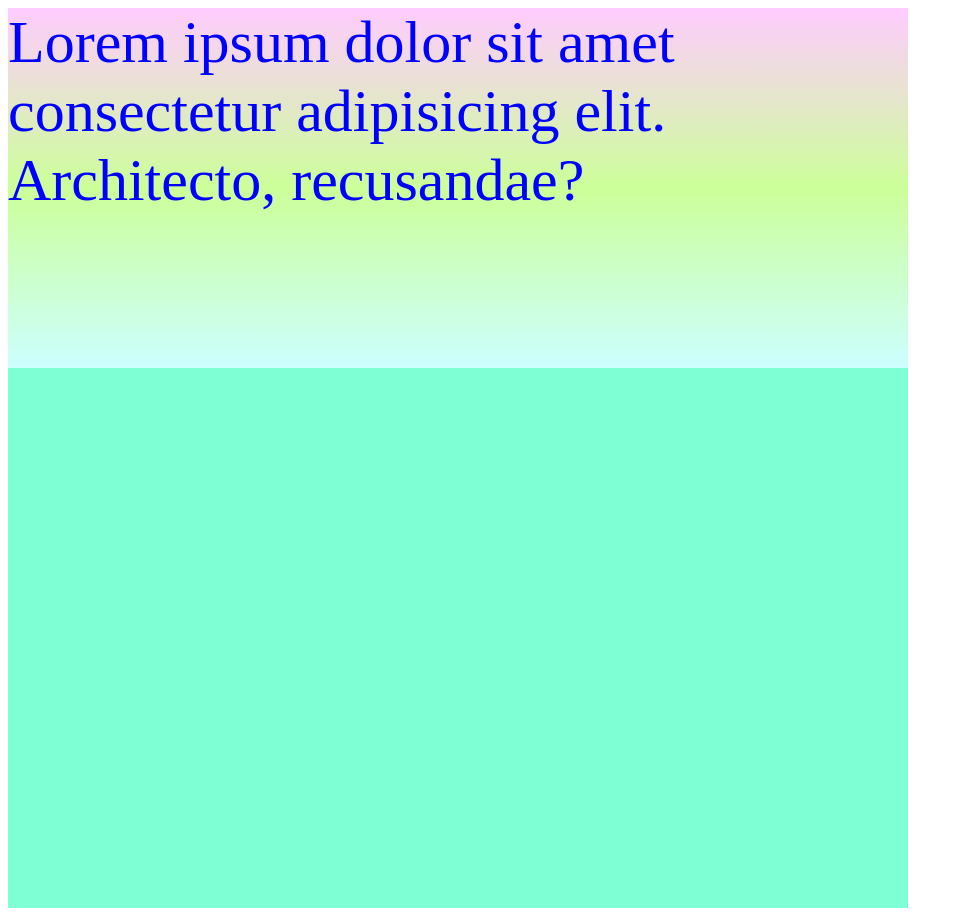
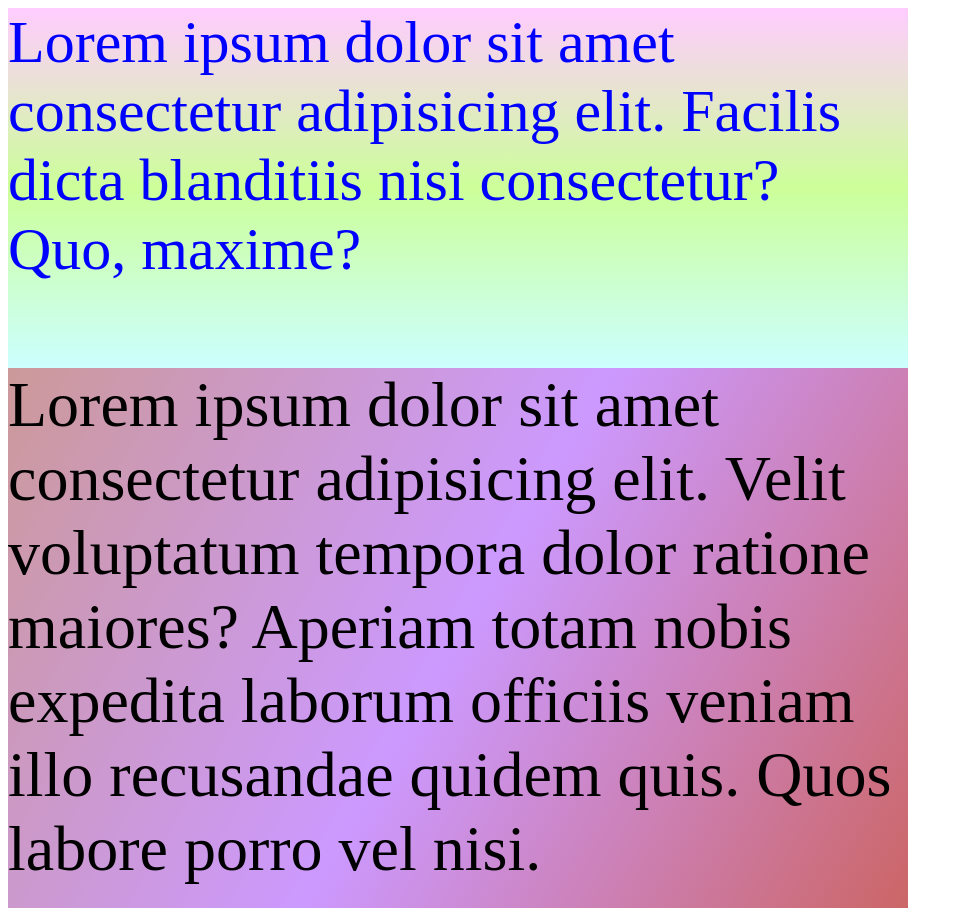
Before and after one commit to FTZinia/saturday-work, a plain HTML site: page index.html in a window 1280 px wide. Shown: the whole page, without its empty margins (0-963 px from the left). Drawn offline with Linux system fonts and the light colour scheme.

Commit message:
sub-2 decorated

```diff
--- a/index.html
+++ b/index.html
@@ -10,8 +10,8 @@
 <body>
     <div class="main-1">
 
-     <div class="sub-1">Lorem ipsum dolor sit amet consectetur adipisicing elit. Architecto, recusandae?</div>
-     <div class="sub-2"></div>
+     <div class="sub-1">Lorem ipsum dolor sit amet consectetur adipisicing elit. Facilis dicta blanditiis nisi consectetur? Quo, maxime?</div>
+     <div class="sub-2">Lorem ipsum dolor sit amet consectetur adipisicing elit. Velit voluptatum tempora dolor ratione maiores? Aperiam totam nobis expedita laborum officiis veniam illo recusandae quidem quis. Quos labore porro vel nisi.</div>
     </div>
 </body>
 </html>
--- a/style.css
+++ b/style.css
@@ -13,3 +13,10 @@
     font-size: 2em;
 
 }
+.sub-2{
+    height: 60%;
+    width: 100%;
+    color: ;
+    background: linear-gradient(120deg,#CC9999,#CC99FF,#CC6666);
+    font-size: 4rem;
+}
```
